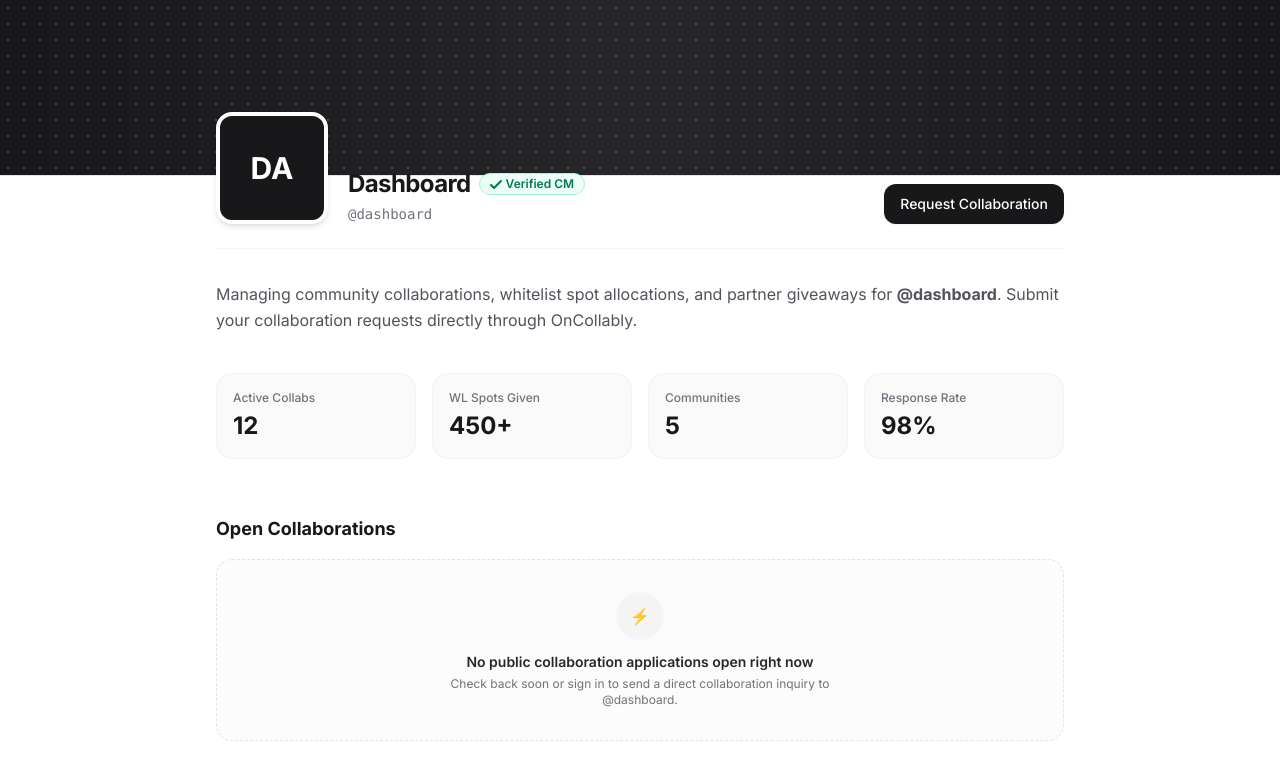
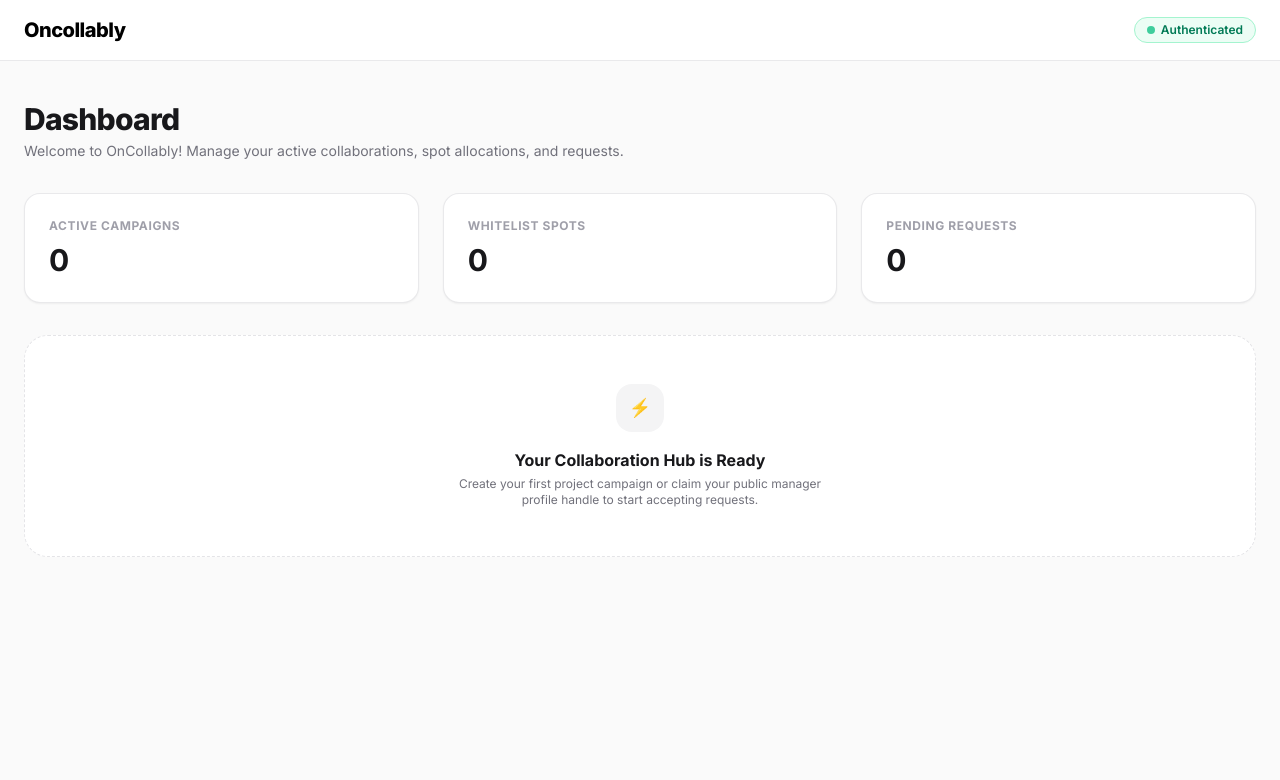
Before and after one commit to Bullishdoteth/oncollably, a Next.js app: page /dashboard in a window 1280 px wide. Shown: the top 780 px of the page. Built offline with nearby package versions, Linux system fonts and the light colour scheme; no server answers.

Commit message:
Fix: Added dashboard as callback url

```diff
--- a/app/(auth)/create-account/page.tsx
+++ b/app/(auth)/create-account/page.tsx
@@ -14,7 +14,7 @@
       </div>
 
       <div className="pt-2">
-        <GoogleButton label="Sign up with Google" callbackURL="/" />
+        <GoogleButton label="Sign up with Google" callbackURL="/dashboard" />
       </div>
 
       <p className="text-xs text-center text-zinc-400 leading-relaxed px-2">
--- a/app/(auth)/sign-in/page.tsx
+++ b/app/(auth)/sign-in/page.tsx
@@ -14,7 +14,7 @@
       </div>
 
       <div className="pt-2">
-        <GoogleButton label="Sign in with Google" callbackURL="/" />
+        <GoogleButton label="Sign in with Google" callbackURL="/dashboard" />
       </div>
 
       <div className="pt-4 border-t border-zinc-100 text-center">
--- /dev/null
+++ b/app/dashboard/page.tsx
@@ -0,0 +1,61 @@
+import React from "react"
+import { Logo } from "@/components/ui/logo"
+
+export default function DashboardPage() {
+  return (
+    <div className="min-h-screen bg-zinc-50 text-zinc-900 selection:bg-zinc-100 selection:text-zinc-900 flex flex-col">
+      {/* Top Dashboard Nav */}
+      <header className="w-full bg-white border-b border-zinc-200/80 px-6 py-4">
+        <div className="max-w-7xl mx-auto flex items-center justify-between">
+          <Logo />
+          <div className="flex items-center gap-3">
+            <span className="inline-flex items-center gap-1.5 px-3 py-1 rounded-full text-xs font-semibold bg-emerald-50 text-emerald-700 border border-emerald-200">
+              <span className="w-2 h-2 rounded-full bg-emerald-500 animate-pulse" />
+              Authenticated
+            </span>
+          </div>
+        </div>
+      </header>
+
+      {/* Main Dashboard Body */}
+      <main className="flex-1 max-w-7xl w-full mx-auto px-6 py-10 space-y-8">
+        <div className="space-y-1">
+          <h1 className="text-3xl font-extrabold text-zinc-900 tracking-tight">
+            Dashboard
+          </h1>
+          <p className="text-sm text-zinc-500">
+            Welcome to OnCollably! Manage your active collaborations, spot allocations, and requests.
+          </p>
+        </div>
+
+        {/* Dashboard Grid Placeholder */}
+        <div className="grid grid-cols-1 md:grid-cols-3 gap-6">
+          <div className="p-6 rounded-2xl bg-white border border-zinc-200/80 shadow-xs space-y-2">
+            <p className="text-xs font-bold text-zinc-400 uppercase tracking-wider">Active Campaigns</p>
+            <p className="text-3xl font-bold text-zinc-900">0</p>
+          </div>
+          <div className="p-6 rounded-2xl bg-white border border-zinc-200/80 shadow-xs space-y-2">
+            <p className="text-xs font-bold text-zinc-400 uppercase tracking-wider">Whitelist Spots</p>
+            <p className="text-3xl font-bold text-zinc-900">0</p>
+          </div>
+          <div className="p-6 rounded-2xl bg-white border border-zinc-200/80 shadow-xs space-y-2">
+            <p className="text-xs font-bold text-zinc-400 uppercase tracking-wider">Pending Requests</p>
+            <p className="text-3xl font-bold text-zinc-900">0</p>
+          </div>
+        </div>
+
+        <div className="p-12 text-center rounded-3xl border border-dashed border-zinc-200 bg-white space-y-4">
+          <div className="w-12 h-12 mx-auto rounded-2xl bg-zinc-100 flex items-center justify-center text-zinc-600 font-bold text-lg">
+            ⚡
+          </div>
+          <div className="space-y-1">
+            <h3 className="text-base font-bold text-zinc-900">Your Collaboration Hub is Ready</h3>
+            <p className="text-xs text-zinc-500 max-w-sm mx-auto">
+              Create your first project campaign or claim your public manager profile handle to start accepting requests.
+            </p>
+          </div>
+        </div>
+      </main>
+    </div>
+  )
+}
--- a/components/auth/google-button.tsx
+++ b/components/auth/google-button.tsx
@@ -10,7 +10,7 @@
 
 export function GoogleButton({
   label = "Continue with Google",
-  callbackURL = "/",
+  callbackURL = "/dashboard",
 }: GoogleButtonProps) {
   const [isLoading, setIsLoading] = useState(false)
   const [error, setError] = useState<string | null>(null)
```
